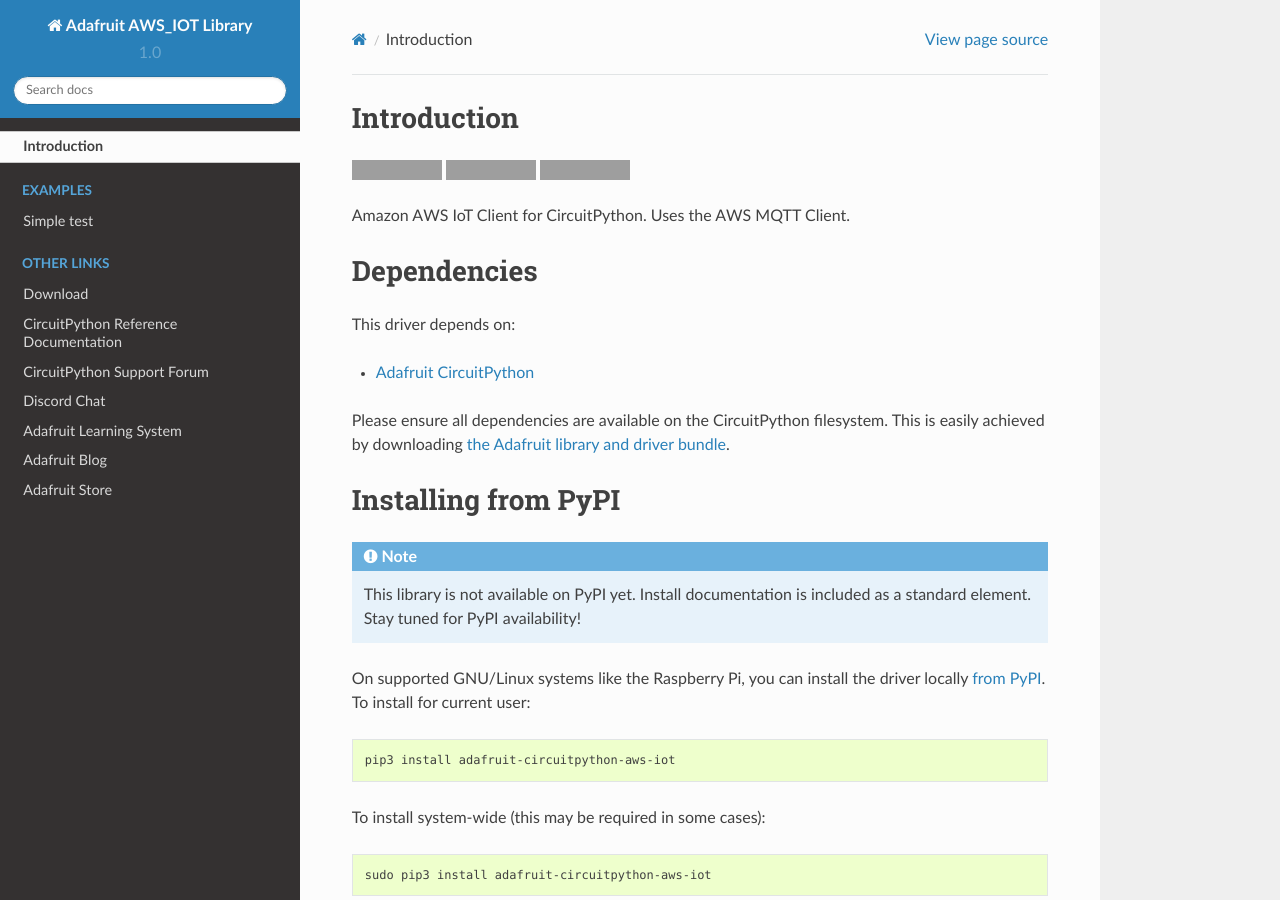
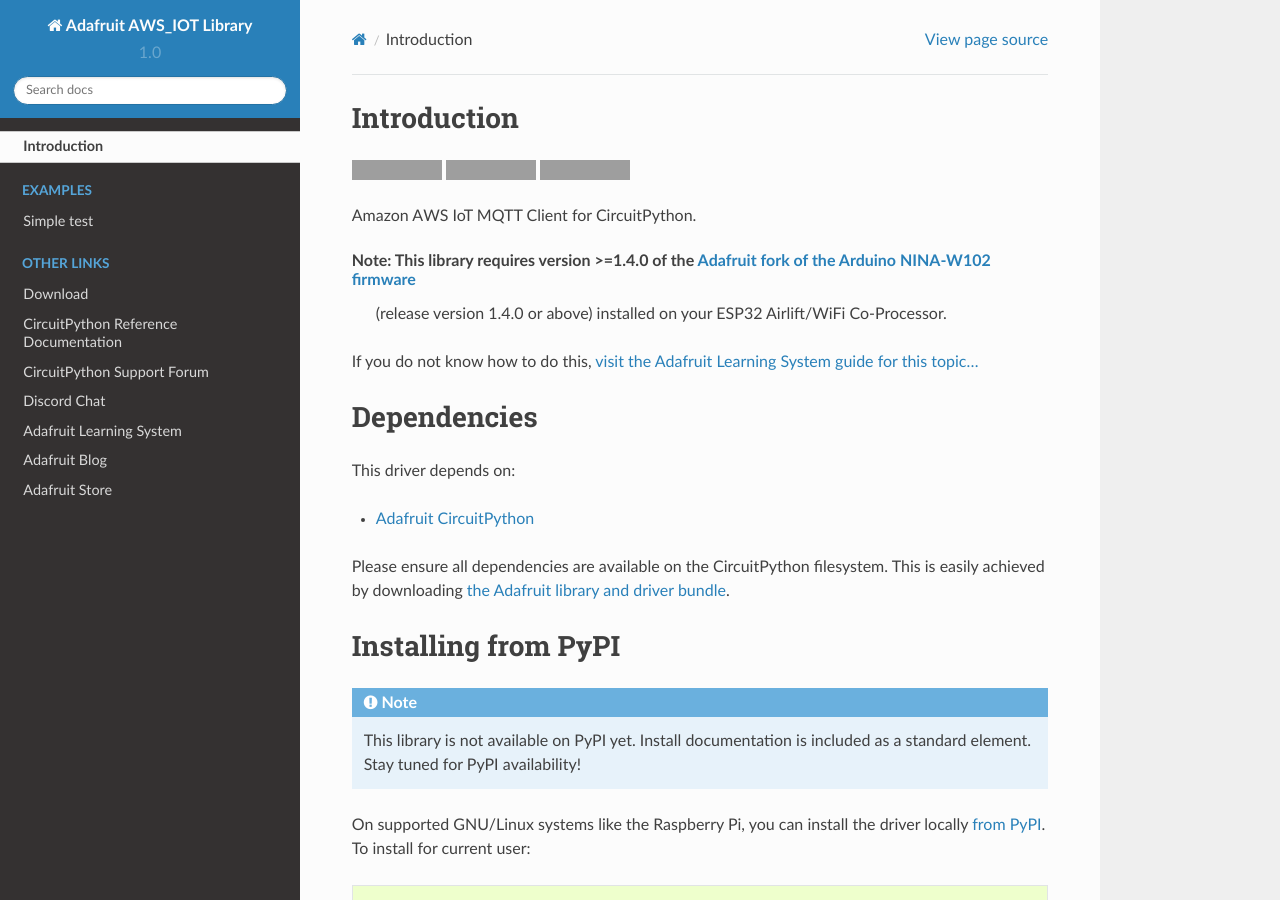
Before and after one commit to adafruit/Adafruit_CircuitPython_AWS_IOT, a Sphinx documentation site: the page built from docs/index.rst, in a window 1280 px wide and 900 px high. Built offline with Sphinx 7.4.7 and the Read the Docs theme 2.0.0, drawn with Linux system fonts in a browser that asks for light colours; grey boxes are pictures that could not be loaded.

Commit message:
satisfy sphinx!

```diff
--- a/README.rst
+++ b/README.rst
@@ -13,9 +13,13 @@ Introduction
     :target: https://travis-ci.com/adafruit/Adafruit_CircuitPython_AWS_IOT
     :alt: Build Status
 
-Amazon AWS IoT Client for CircuitPython. Uses the AWS MQTT Client.
+Amazon AWS IoT MQTT Client for CircuitPython.
 
-.. todo:: Add note about nina-fw 1.4.0 here
+
+**Note**: This library requires version **>=1.4.0** of the `Adafruit fork of the Arduino NINA-W102 firmware <https://github.com/adafruit/nina-fw>`_
+ (release version 1.4.0 or above) installed on your ESP32 Airlift/WiFi Co-Processor.
+
+If you do not know how to do this, `visit the Adafruit Learning System guide for this topic... <https://learn.adafruit.com/upgrading-esp32-firmware>`_
 
 
 Dependencies
--- a/adafruit_aws_iot.py
+++ b/adafruit_aws_iot.py
@@ -133,8 +133,7 @@ class MQTT_CLIENT:
 
     def connect(self, clean_session=True):
         """Connects to Amazon AWS IoT MQTT Broker with Client ID.
-        :param bool clean_session: Establishes a persistent/clean session with
-                                    AWS IoT's MQTT broker.
+        :param bool clean_session: Establishes a clean session with AWS broker.
 
         """
         try:
--- a/docs/conf.py
+++ b/docs/conf.py
@@ -20,7 +20,7 @@ extensions = [
 # Uncomment the below if you use native CircuitPython modules such as
 # digitalio, micropython and busio. List the modules you use. Without it, the
 # autodoc module docs will fail to generate with a warning.
-# autodoc_mock_imports = ["digitalio", "busio"]
+autodoc_mock_imports = ["adafruit_minimqtt"]
 
 
 intersphinx_mapping = {'python': ('https://docs.python.org/3.4', None),'CircuitPython': ('https://circuitpython.readthedocs.io/en/latest/', None)}
```
